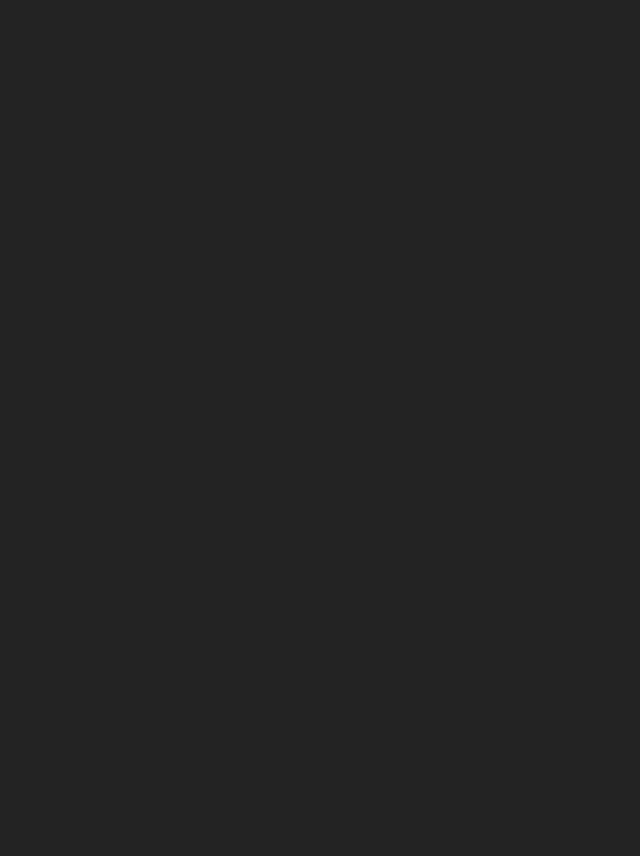
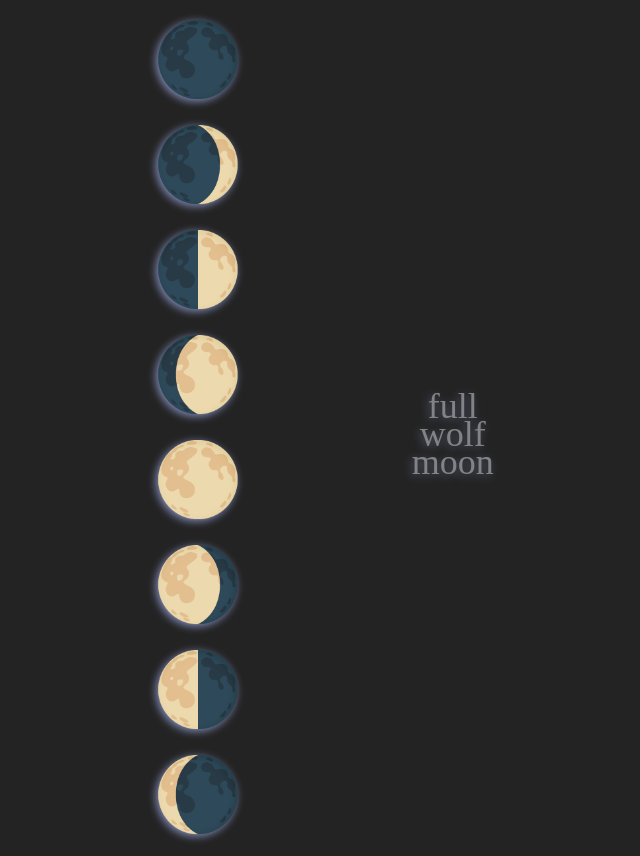
Before and after one commit to iguannalin/moon, a plain HTML site: page index.html in a window 1280 px wide. Shown: the whole page, without its empty margins (442-1082 px from the left). Before the commit the page ends 800 px from the top, so only its background shows below. Drawn offline with Linux system fonts and the light colour scheme.

Commit message:
Added the times

```diff
--- a/index.css
+++ b/index.css
@@ -21,3 +21,28 @@ body {
   display: flex;
   text-shadow: #858ebc -2px 2px 8px;
 }
+
+#container {
+  display: flex;
+  justify-content: center;
+  align-items: center;
+  flex-flow: column;
+  font-size: 72px;
+  line-height: 105px;
+}
+
+#label {
+  position: absolute;
+  opacity: 0.5;
+  top: 49%;
+  left: 66%;
+  font-size: 36px;
+  line-height: 28px;
+  width: 100px;
+  text-transform: lowercase;
+  text-align: center;
+}
+
+#label:hover {
+  opacity: 1;
+}
--- a/index.html
+++ b/index.html
@@ -1,12 +1,14 @@
 <!DOCTYPE html>
 <html>
     <head>
-        <title>TBD</title>
+        <title>🌕</title>
         <meta charset="utf-8">
         <meta name="viewport" content="width=device-width, initial-scale=1">
         <link rel="stylesheet" Href="index.css"/>
         <script src="index.js"></script>
     </head>
     <body>
+        <div id="label"></div>
+        <div id="container"></div>
     </body>
 </html>
--- a/index.js
+++ b/index.js
@@ -4,4 +4,35 @@ window.addEventListener("load", () => {
     max = Math.floor(max);
     return Math.floor(Math.random() * (max - min) + min); // The maximum is exclusive and the minimum is inclusive
   }
+
+  // NASA: These eight phases are, in order, new Moon, waxing crescent, first quarter, waxing gibbous, full Moon, waning gibbous, third quarter and waning crescent.
+  const moonEmojis = ["🌑", "🌒", "🌓", "🌔", "🌕", "🌖", "🌗", "🌘"];
+  const moons = {
+      "Full Wolf Moon": "January 6, 2023",
+      "Full Snow Moon": "February 5, 2023",
+      "Full Worm Moon": "March 7, 2023",
+      "Full Pink Moon": "April 6, 2023",
+      "Full Flower Moon": "May 5, 2023",
+      "Full Strawberry Moon": "June 3, 2023",
+      "Full Buck Moon": "July 3, 2023",
+      "Full Sturgeon Moon": "August 1, 2023",
+      "Blue Moon": "August 30, 2023",
+      "Full Corn Moon": "September 29, 2023",
+      "Full Hunter’s Moon": "October 28, 2023",
+      "Full Beaver Moon": "November 27, 2023",
+      "Full Cold Moon": "December 26, 2023"
+  };
+
+  function displayMoons() {
+    const container = document.getElementById("container");
+    moonEmojis.forEach((moon) => {
+      const div = document.createElement("div");
+      div.innerHTML = moon;
+      container.appendChild(div);
+    });
+    const label = document.getElementById("label");
+    label.innerText = Object.keys(moons)[0];
+  }
+
+  displayMoons();
 });
```
